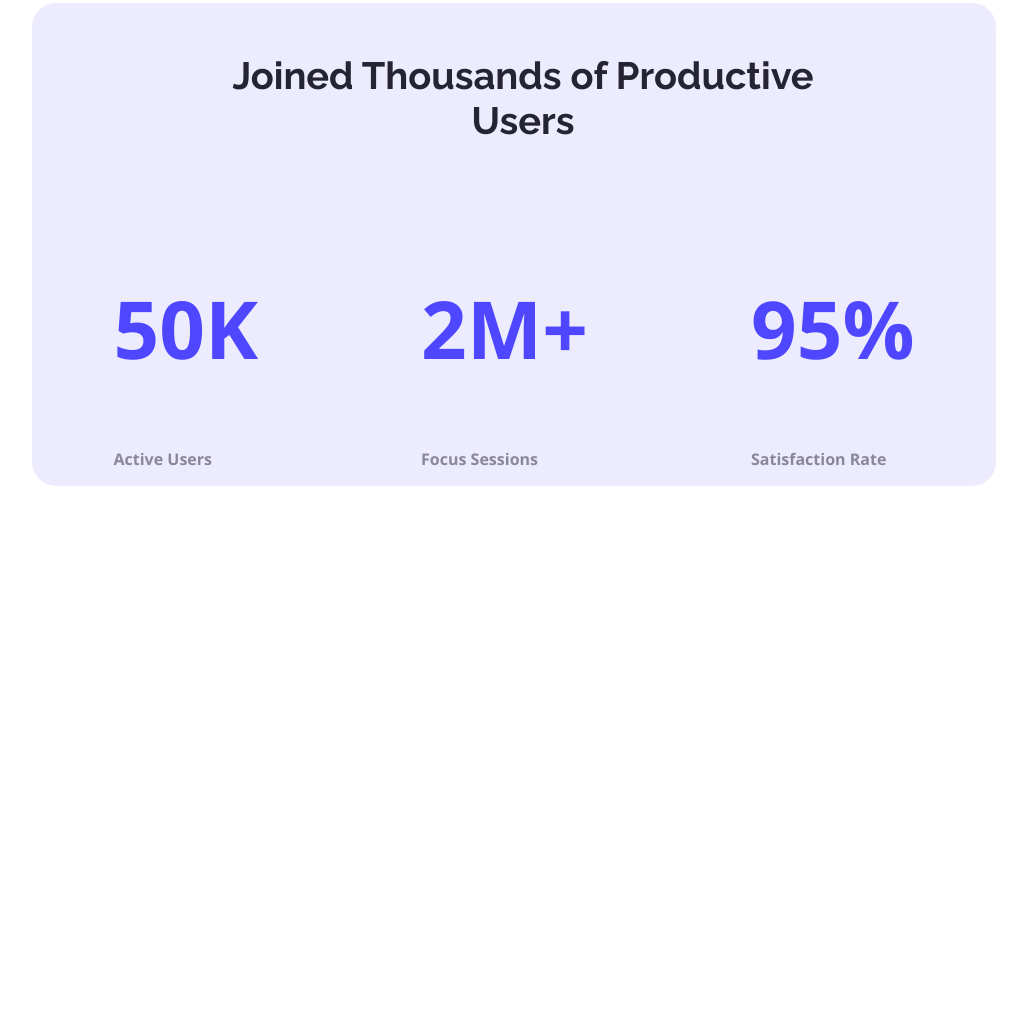
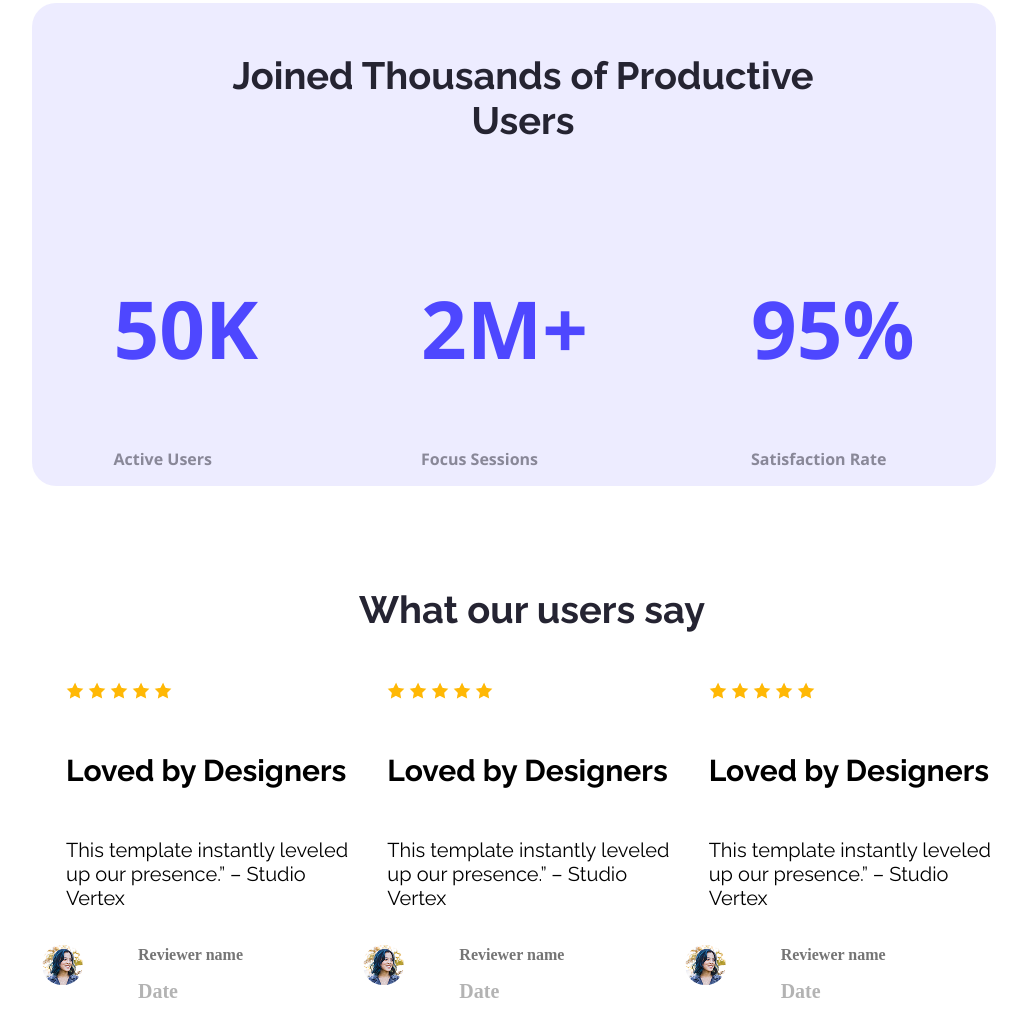
Before and after one commit to Imtius10/B12A01, a plain HTML site: page index.html in a window 1280 px wide. Shown: the part 1291-2302 px from the top of the page, without its empty margins (117-1144 px from the left). Before the commit the page ends 1785 px from the top, so only its background shows below. Drawn offline with nearby package versions, Linux system fonts and the light colour scheme.

Commit message:
user review

```diff
--- a/index.html
+++ b/index.html
@@ -70,29 +70,68 @@
 
         </section>
         <section class="review">
+            <h4 class="u-title raleway">What our users say</h4>
             <div class="review-content">
+
                 <div class="star">
+                    <img class="pad" src="Assets/icon-star.png" alt="">
+                    <img src="Assets/icon-star.png" alt="">
+                    <img src="Assets/icon-star.png" alt="">
+                    <img src="Assets/icon-star.png" alt="">
+                    <img src="Assets/icon-star.png" alt="">
                     <div class="review-title">
-                    <div class="review-description">
-
+                        <h5 class="r-title raleway text-item">Loved by Designers</h5>
+                        <div class="review-description raleway r-description">
+                            <p class="raleway">This template instantly leveled up our presence.” – Studio Vertex</p>
+                        </div>
+                    </div>
+                    <div class="user-review">
+                        <div class="user-pic"><img class="r-img" src="Assets/avatar.png" alt=""></div>
+                         <div class="reviewer-name"><p>Reviewer name</p>
+                            <div class="date">Date</div>
                         </div>
                     </div>
                 </div>
                  <div class="star">
+                    <img class="pad" src="Assets/icon-star.png" alt="">
+                    <img src="Assets/icon-star.png" alt="">
+                    <img src="Assets/icon-star.png" alt="">
+                    <img src="Assets/icon-star.png" alt="">
+                    <img src="Assets/icon-star.png" alt="">
                     <div class="review-title">
-                    <div class="review-description">
-
+                        <h5 class="r-title raleway text-item">Loved by Designers</h5>
+                        <div class="review-description raleway r-description">
+                            <p class="raleway">This template instantly leveled up our presence.” – Studio Vertex</p>
+                        </div>
+                    </div>
+                    <div class="user-review">
+                        <div class="user-pic"><img class="r-img" src="Assets/avatar.png" alt=""></div>
+                         <div class="reviewer-name"><p>Reviewer name</p>
+                            <div class="date">Date</div>
                         </div>
                     </div>
                 </div>
                  <div class="star">
+                    <img class="pad" src="Assets/icon-star.png" alt="">
+                    <img src="Assets/icon-star.png" alt="">
+                    <img src="Assets/icon-star.png" alt="">
+                    <img src="Assets/icon-star.png" alt="">
+                    <img src="Assets/icon-star.png" alt="">
                     <div class="review-title">
-                    <div class="review-description">
-
+                        <h5 class="r-title raleway text-item">Loved by Designers</h5>
+                        <div class="review-description raleway r-description">
+                            <p class="raleway">This template instantly leveled up our presence.” – Studio Vertex</p>
+                        </div>
+                    </div>
+                    <div class="user-review">
+                        <div class="user-pic"><img class="r-img" src="Assets/avatar.png" alt=""></div>
+                         <div class="reviewer-name"><p>Reviewer name</p>
+                            <div class="date">Date</div>
                         </div>
                     </div>
                 </div>
                 </div>
+
 
         </section>
     </main>
--- a/style/style.css
+++ b/style/style.css
@@ -129,3 +129,41 @@
 }
 
 /* Review section */
+.review-content{
+    display: flex;
+    justify-content: space-around;
+    margin-left: 151px;
+    margin-right: 149px;
+}
+/* shared */
+.text-item{
+    font-size: 30px;
+    font-weight: 700;
+     padding-left: 24px;
+}
+ .r-description{
+    font-size: 20px;
+    font-weight: 300;
+    padding-left: 24px;
+ }
+ .pad{
+    padding-left: 24px;
+ }
+.user-review {
+  display: flex;
+  align-items: center;
+  gap: 15px;
+}
+ .reviewer-name{
+     padding-left: 40px;
+     font-weight: 700;
+     color: rgba(117, 117, 117, 1);
+ }
+
+ .r-img{
+    border-radius: 100px;
+ }
+ .date{
+    font-size: 20px;
+    color: rgba(179, 179, 179, 1);
+ }
```
Lines whose indentation alone changed are shown as unchanged.
